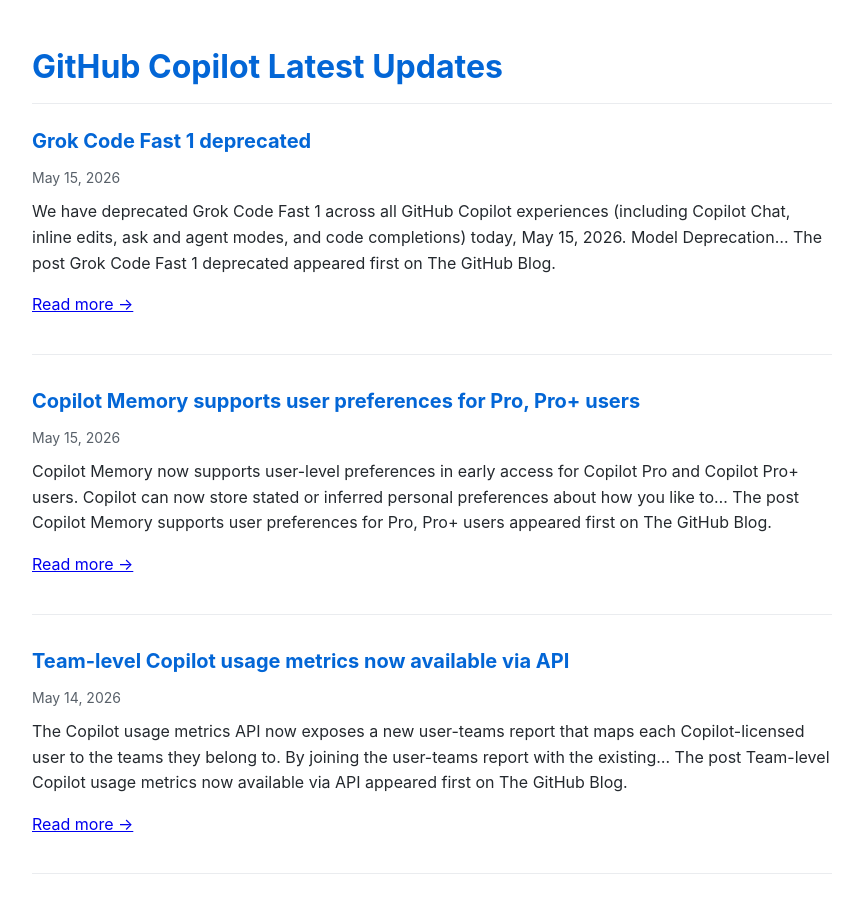
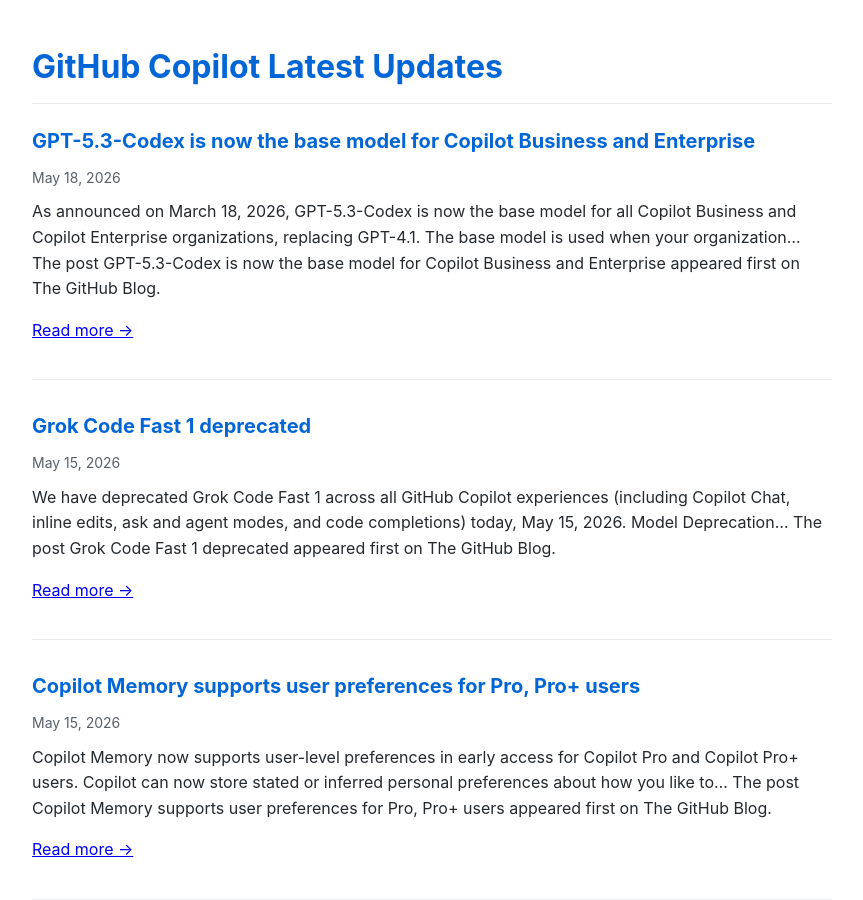
Before and after one commit to Oregand/oregand.github.io, a Jekyll site: the page copilot-feed.html, which Jekyll copies as it is, in a window 1280 px wide and 900 px high. Shown: the whole window, without its empty margins (208-1071 px from the left). Built offline with Jekyll 4.4.1, drawn with Linux system fonts in a browser that asks for light colours; some of the changed text lies outside the part shown.

Commit message:
Update RSS feed

```diff
--- a/copilot-feed.html
+++ b/copilot-feed.html
@@ -62,6 +62,19 @@
 </head>
 <body>
   <h1>GitHub Copilot Latest Updates</h1>
+
+  <div class="feed-item">
+    <div class="feed-title">
+      <a href="https://github.blog/changelog/2026-05-17-gpt-5-3-codex-is-now-the-base-model-for-copilot-business-and-enterprise" target="_blank">GPT-5.3-Codex is now the base model for Copilot Business and Enterprise</a>
+    </div>
+    <div class="feed-date">May 18, 2026</div>
+    <div class="feed-description">
+      As announced on March 18, 2026, GPT-5.3-Codex is now the base model for all Copilot Business and Copilot Enterprise organizations, replacing GPT-4.1. The base model is used when your organization&#8230;
+The post GPT-5.3-Codex is now the base model for Copilot Business and Enterprise appeared first on The GitHub Blog.
+
+      <p><a href="https://github.blog/changelog/2026-05-17-gpt-5-3-codex-is-now-the-base-model-for-copilot-business-and-enterprise" target="_blank">Read more →</a></p>
+    </div>
+  </div>
 
   <div class="feed-item">
     <div class="feed-title">
@@ -180,21 +193,8 @@ The post April reports are now available to prepare for usage-based billing appe
     </div>
   </div>
 
-  <div class="feed-item">
-    <div class="feed-title">
-      <a href="https://github.blog/changelog/2026-05-08-upcoming-deprecation-of-grok-code-fast-1" target="_blank">Upcoming deprecation of Grok Code Fast 1</a>
-    </div>
-    <div class="feed-date">May 8, 2026</div>
-    <div class="feed-description">
-      We will deprecate Grok Code Fast 1 across all GitHub Copilot experiences (including Copilot Chat, inline edits, ask and agent modes, and code completions) on May 15th: Model Deprecation date&#8230;
-The post Upcoming deprecation of Grok Code Fast 1 appeared first on The GitHub Blog.
-
-      <p><a href="https://github.blog/changelog/2026-05-08-upcoming-deprecation-of-grok-code-fast-1" target="_blank">Read more →</a></p>
-    </div>
-  </div>
-
   <div class="update-info">
-    Feed last updated: May 18, 2026 at 12:18 AM
+    Feed last updated: May 18, 2026 at 01:01 PM
   </div>
 </body>
 </html>
```
